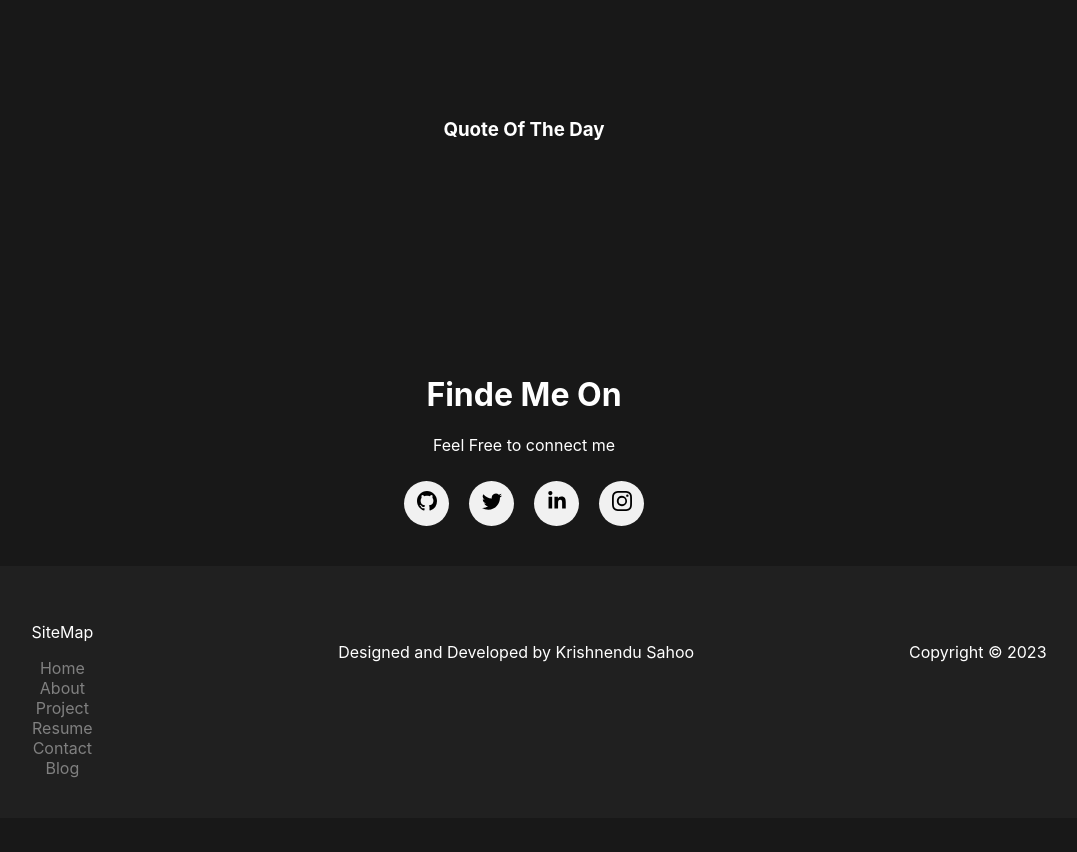
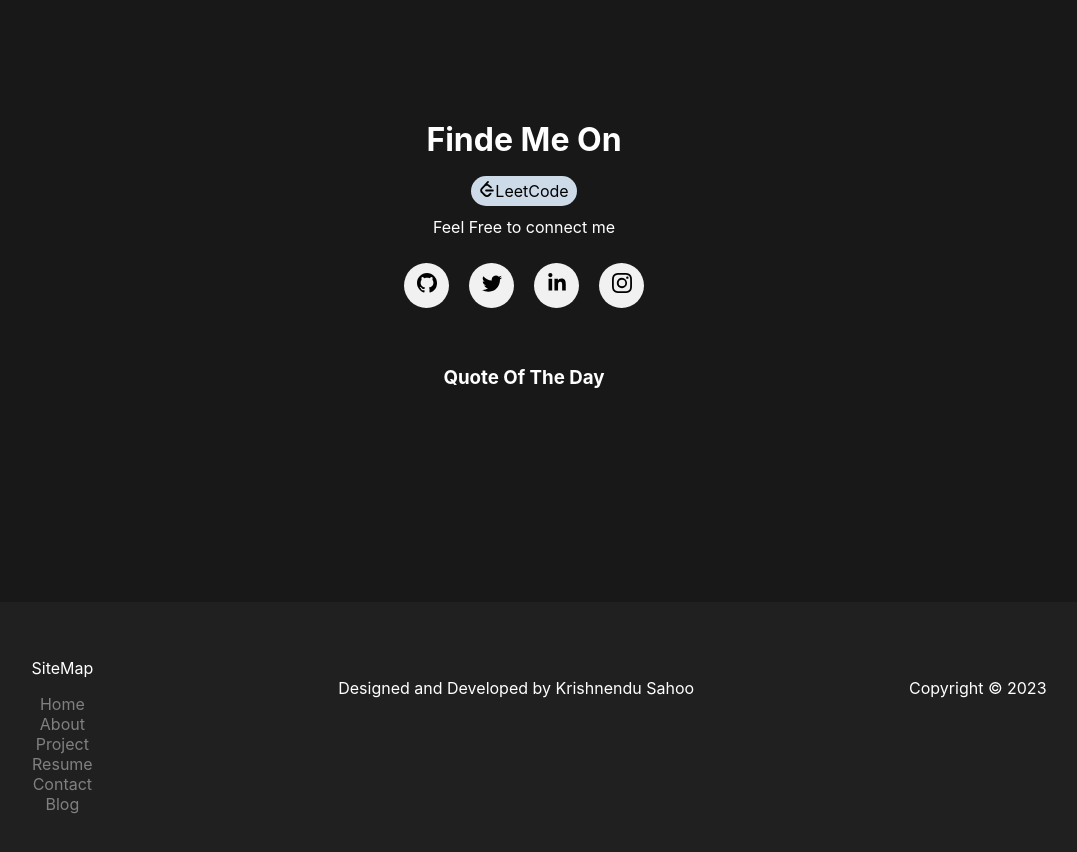
Before and after one commit to iKrishnendu/portfolio, a React (Create React App) app: page / in a window 1280 px wide. Shown: the part 1240-2092 px from the top of the page, without its empty margins (116-1193 px from the left). Before the commit the page ends 2058 px from the top, so only its background shows below. Built offline with nearby package versions, Linux system fonts and the light colour scheme; no server answers; a web font is replaced by a local one.

Commit message:
add leetcode

```diff
--- a/src/components/ContactMe.css
+++ b/src/components/ContactMe.css
@@ -23,3 +23,16 @@
 .Social-contact-me-component :link {
   color: #fff;
 }
+
+.leetcode :link {
+  background-color: #cddbe9;
+  border-radius: 50px;
+  padding: 5px 8px;
+  color: black;
+  text-decoration: none;
+  align-items: center;
+}
+.leetcode :link:hover {
+  background-color: rgb(224, 134, 134);
+  color: white;
+}
--- a/src/components/ContactMe.js
+++ b/src/components/ContactMe.js
@@ -1,27 +1,47 @@
-import React from 'react'
-import "./ContactMe.css"
-import { Link } from 'react-router-dom';
+import React from "react";
+import "./ContactMe.css";
+import { Link } from "react-router-dom";
 import { BsGithub } from "react-icons/bs";
 import { BsTwitter } from "react-icons/bs";
 import { FaLinkedinIn } from "react-icons/fa";
 import { BsInstagram } from "react-icons/bs";
-// import { BsGithub } from "react-icons/bs";
+import { SiLeetcode } from "react-icons/si";
 
 function ContactMe() {
   return (
-    <div className='contact-me-component'>
-        <h1>Finde Me On</h1>
-        <p>Feel Free to connect me</p>
-        <div className='Social-contact-me-component'>
-            <div><Link to='https://github.com/iKrishnendu'><BsGithub color="black"/></Link></div>
-            <div><Link to='https://twitter.com/Krishnendu_in'><BsTwitter color="black"/></Link></div>
-            <div><Link to='https://www.linkedin.com/in/krishnendusahoo/'><FaLinkedinIn color="black"/></Link></div>
-            <div><Link to='https://www.instagram.com/i.m.krishnendu/'><BsInstagram color="black"/></Link></div>
-
+    <div className="contact-me-component">
+      <h1>Finde Me On</h1>
+      <div className="leetcode">
+        <Link to="https://leetcode.com/krishnendusahoo">
+          <SiLeetcode color="black" />
+          LeetCode
+        </Link>
+      </div>
+      <p>Feel Free to connect me</p>
+      <div className="Social-contact-me-component">
+        <div>
+          <Link to="https://github.com/iKrishnendu">
+            <BsGithub color="black" />
+          </Link>
         </div>
-
+        <div>
+          <Link to="https://twitter.com/Krishnendu_in">
+            <BsTwitter color="black" />
+          </Link>
+        </div>
+        <div>
+          <Link to="https://www.linkedin.com/in/krishnendusahoo/">
+            <FaLinkedinIn color="black" />
+          </Link>
+        </div>
+        <div>
+          <Link to="https://www.instagram.com/i.m.krishnendu/">
+            <BsInstagram color="black" />
+          </Link>
+        </div>
+      </div>
     </div>
-  )
+  );
 }
 
-export default ContactMe
+export default ContactMe;
--- a/src/components/Motivation.css
+++ b/src/components/Motivation.css
@@ -31,7 +31,7 @@ h3 {
 
 .quote-container > button {
   padding: 10px 20px;
-  background-color: #91bceb;
+  background-color: #cddbe9;
   /* color: #fff; */
   border: none;
   border-radius: 50px;
--- a/src/routes/Home.js
+++ b/src/routes/Home.js
@@ -14,8 +14,8 @@ const Home = () => {
       {/* <Theme /> */}
       <Hero />
       <Aboutme />
+      <ContactMe />
       <Motivation />
-      <ContactMe />
       <Footer />
     </div>
   );
```
